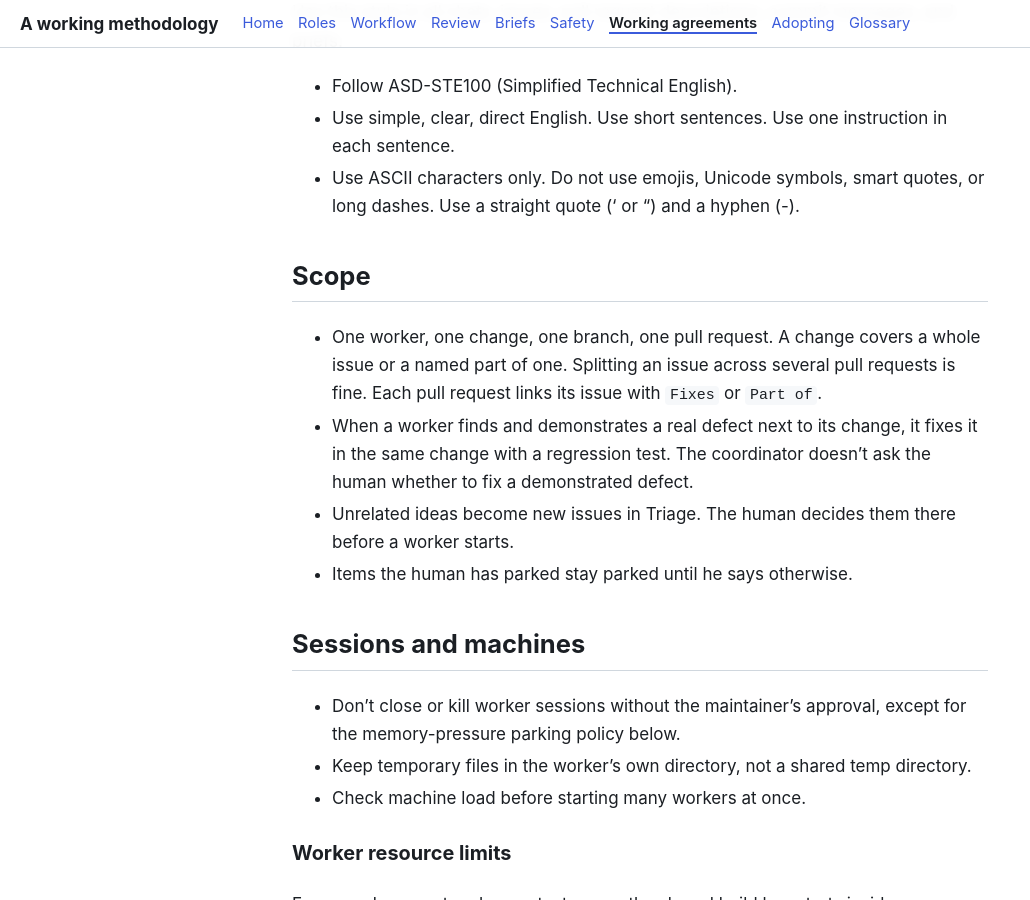
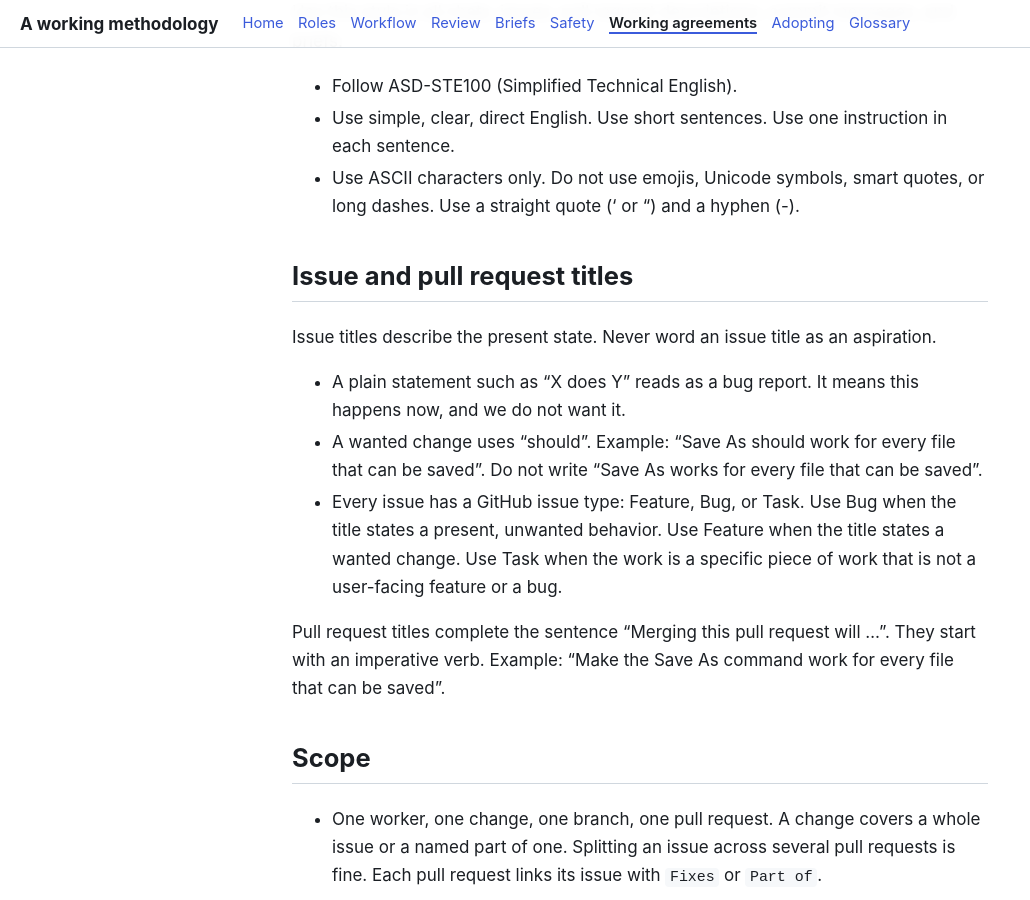
Before and after one commit to tangentcode/methodology, a Jekyll site: the page built from working-agreements.md, in a window 1280 px wide and 900 px high, scrolled down 605 px. Shown: the whole window, without its empty margins (0-1030 px from the left). Built offline with Jekyll 4.4.1, drawn with Linux system fonts in a browser that asks for light colours; our own code applies the rules of GitHub Pages for plain Markdown files.

Commit message:
Document the issue and pull request title rules (#39)
Issue titles describe the present state. A wanted change uses "should".
A plain statement such as "X does Y" is a bug report. Every issue has a
type: Feature, Bug, or Task. Pull request titles complete the sentence
"Merging this pull request will ..." and start with an imperative verb.

Co-authored-by: tangentstorm <tangentstorm@users.noreply.github.com>
Co-authored-by: tangentstorm <2150613+tangentstorm@users.noreply.github.com>

```diff
--- a/working-agreements.md
+++ b/working-agreements.md
@@ -15,6 +15,16 @@
 - Follow ASD-STE100 (Simplified Technical English).
 - Use simple, clear, direct English. Use short sentences. Use one instruction in each sentence.
 - Use ASCII characters only. Do not use emojis, Unicode symbols, smart quotes, or long dashes. Use a straight quote (' or ") and a hyphen (-).
+
+## Issue and pull request titles
+
+Issue titles describe the present state. Never word an issue title as an aspiration.
+
+- A plain statement such as "X does Y" reads as a bug report. It means this happens now, and we do not want it.
+- A wanted change uses "should". Example: "Save As should work for every file that can be saved". Do not write "Save As works for every file that can be saved".
+- Every issue has a GitHub issue type: Feature, Bug, or Task. Use Bug when the title states a present, unwanted behavior. Use Feature when the title states a wanted change. Use Task when the work is a specific piece of work that is not a user-facing feature or a bug.
+
+Pull request titles complete the sentence "Merging this pull request will ...". They start with an imperative verb. Example: "Make the Save As command work for every file that can be saved".
 
 ## Scope
 
```
Also changed, not shown: README.md (+1 -1 lines), adopting.md (+2 -0 lines), briefs.md (+1 -0 lines), glossary.md (+6 -0 lines), workflow.md (+2 -2 lines).
